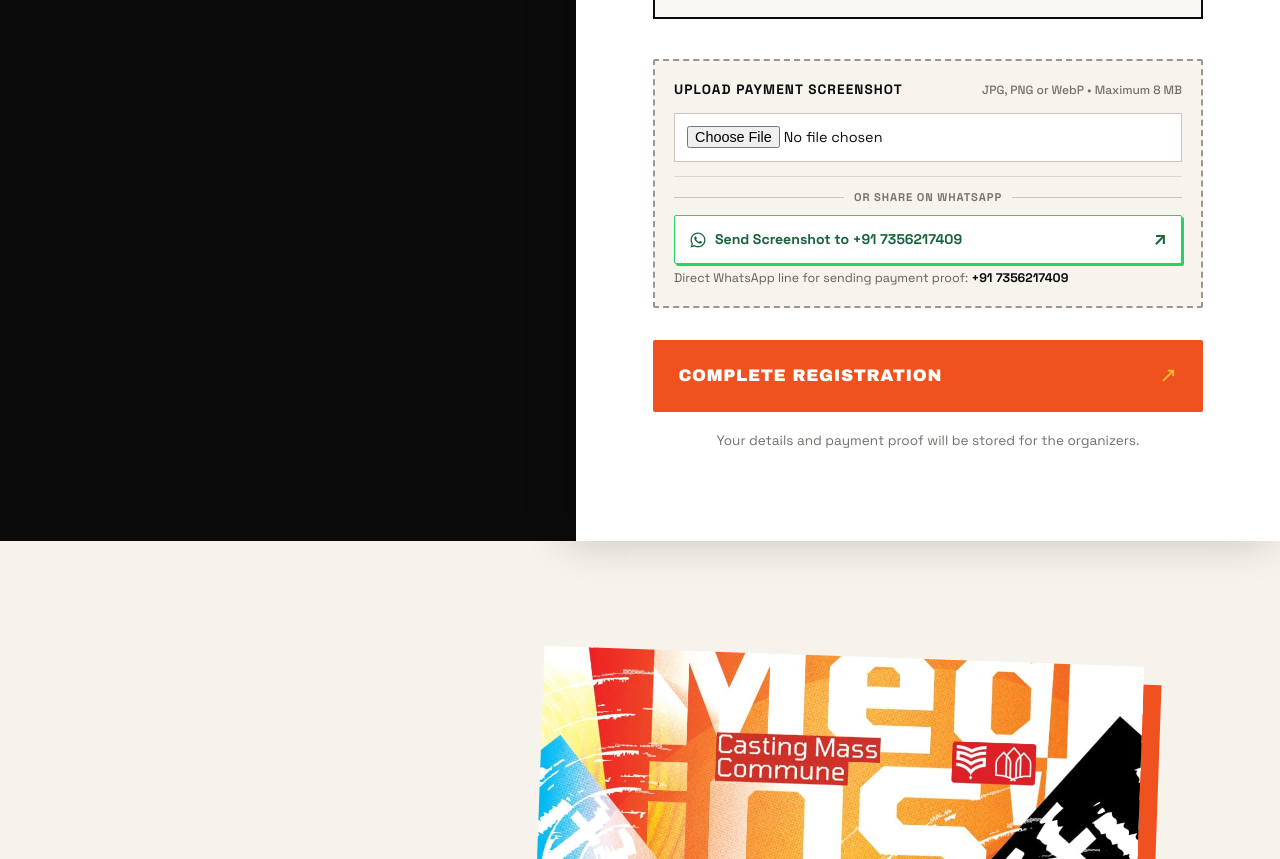
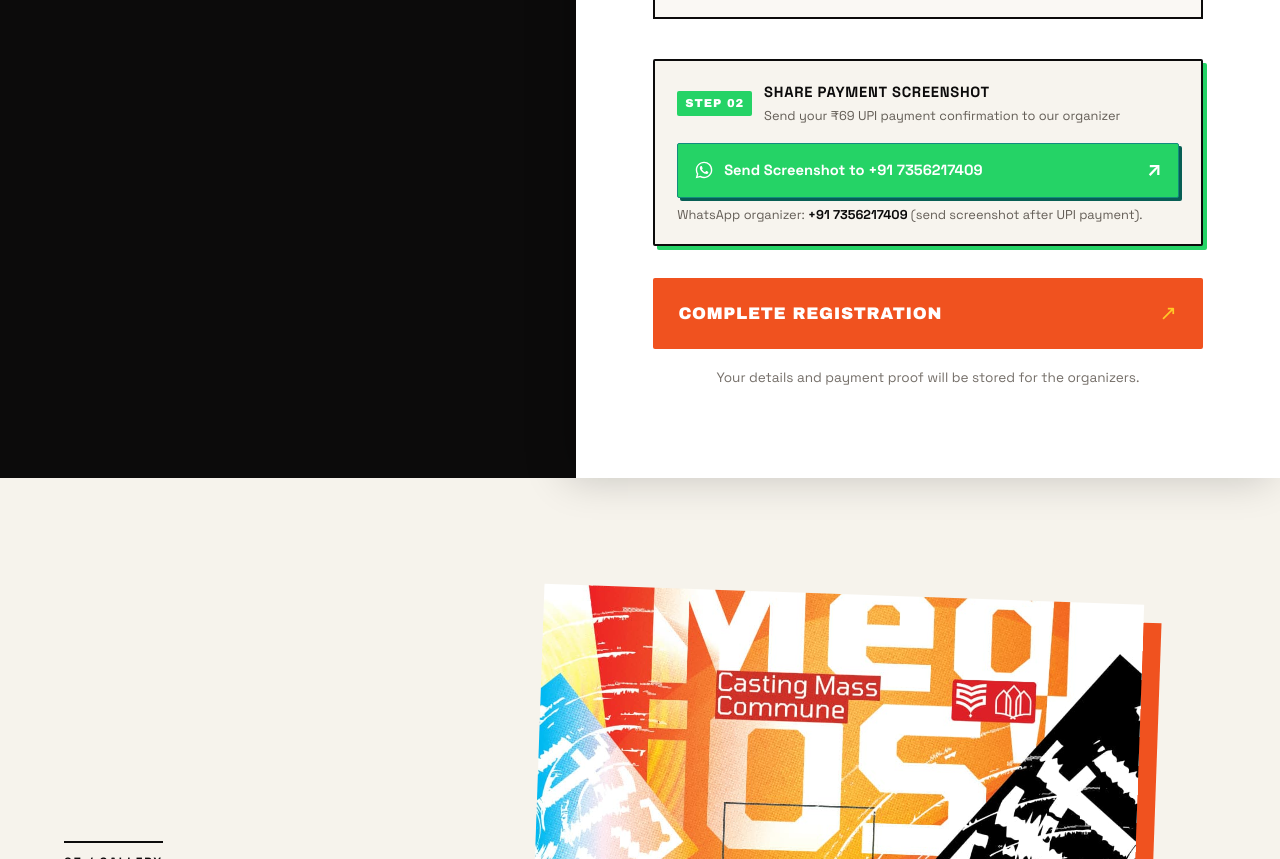
Before and after one commit to ameen-73/medios-26, a website: page index.html in a window 1280 px wide. Shown: the part 2173-3032 px from the top of the page. Drawn offline with Linux system fonts and the light colour scheme.

Commit message:
feat: implement frontend application with styles, scripts, registration page, and WhatsApp payment confirmation

```diff
--- a/css/styles.css
+++ b/css/styles.css
@@ -495,146 +495,92 @@ button, input, textarea, select {
   cursor: pointer;
 }
 
-/* Proof Upload */
-.proof-upload {
+/* Payment Screenshot via WhatsApp Box */
+.proof-wa-box {
   background: #f7f4ee;
-  border: 2px dashed #9d9690;
+  border: 2px solid var(--k);
   margin: 0 0 2rem;
-  padding: 1.2rem;
+  padding: 1.25rem 1.4rem;
   border-radius: 2px;
-  transition: border-color 0.2s ease;
+  box-shadow: 4px 4px 0 #25D366;
 }
 
-.proof-upload:hover {
-  border-color: var(--o);
+.proof-wa-header {
+  display: flex;
+  align-items: center;
+  gap: 12px;
+  margin-bottom: 1rem;
 }
 
-.proof-upload label {
-  justify-content: space-between;
-  align-items: baseline;
-  gap: 1rem;
-  margin-bottom: 0.8rem;
-  display: flex;
-  cursor: pointer;
+.proof-wa-tag {
+  background: #25D366;
+  color: #fff;
+  font-family: var(--font-heading);
+  font-size: 0.72rem;
+  padding: 4px 8px;
+  letter-spacing: 0.08em;
+  border-radius: 2px;
+  flex-shrink: 0;
 }
 
-.proof-upload label strong {
-  font-size: 0.85rem;
+.proof-wa-title strong {
+  display: block;
+  font-size: 0.92rem;
   text-transform: uppercase;
-  letter-spacing: 0.08em;
+  letter-spacing: 0.05em;
+  color: var(--k);
 }
 
-.proof-upload label span {
-  color: #756f69;
-  font-size: 0.75rem;
-  font-weight: 500;
-}
-
-.proof-upload input[type="file"] {
-  background: #fff;
-  border: 1px solid #cbc5bf;
-  width: 100%;
-  padding: 0.75rem;
-  font-size: 0.9rem;
-  cursor: pointer;
-}
-
-.proof-preview-box {
-  margin-top: 10px;
-  display: none;
-  align-items: center;
-  gap: 12px;
-  background: #fff;
-  padding: 8px 12px;
-  border: 1px solid #ddd;
-}
-
-.proof-preview-box img {
-  width: 44px;
-  height: 44px;
-  object-fit: cover;
-  border: 1px solid #ccc;
-}
-
-.proof-preview-box span {
+.proof-wa-title small {
+  color: #635d56;
   font-size: 0.8rem;
-  color: #444;
-  word-break: break-all;
-}
-
-/* Proof WhatsApp Share Option */
-.proof-wa-share {
-  margin-top: 14px;
-  padding-top: 12px;
-  border-top: 1px solid #ded7cf;
-}
-
-.proof-wa-divider {
-  display: flex;
-  align-items: center;
-  text-align: center;
-  margin-bottom: 10px;
-}
-
-.proof-wa-divider::before,
-.proof-wa-divider::after {
-  content: '';
-  flex: 1;
-  border-bottom: 1px solid #cbc5bf;
-}
-
-.proof-wa-divider span {
-  padding: 0 10px;
-  color: #7a736c;
-  font-size: 0.7rem;
-  font-weight: 700;
-  letter-spacing: 0.08em;
 }
 
 .proof-wa-btn {
   display: flex;
   align-items: center;
   justify-content: space-between;
-  background: #ffffff;
-  color: #17643b;
-  border: 1.5px solid #25D366;
-  padding: 10px 14px;
+  background: #25D366;
+  color: #ffffff !important;
+  border: 1.5px solid #128C7E;
+  padding: 12px 16px;
   text-decoration: none;
   font-weight: 700;
-  font-size: 0.88rem;
+  font-size: 0.92rem;
   border-radius: 2px;
-  box-shadow: 2px 2px 0 #25D366;
+  box-shadow: 3px 3px 0 #075E54;
   transition: all 0.2s ease;
 }
 
 .proof-wa-btn:hover {
-  background: #25D366;
-  color: #ffffff;
-  transform: translate(-1px, -1px);
-  box-shadow: 3px 3px 0 #128C7E;
+  background: #20ba59;
+  transform: translate(-2px, -2px);
+  box-shadow: 5px 5px 0 #075E54;
 }
 
 .proof-wa-btn .wa-btn-inner {
   display: flex;
   align-items: center;
-  gap: 8px;
+  gap: 10px;
 }
 
 .proof-wa-btn svg {
   flex-shrink: 0;
   fill: currentColor;
+  width: 20px;
+  height: 20px;
 }
 
 .proof-wa-btn b {
-  font-size: 1.1rem;
+  font-size: 1.2rem;
 }
 
 .proof-wa-hint {
   color: #635d56;
-  font-size: 0.78rem;
-  margin-top: 6px;
+  font-size: 0.8rem;
+  margin-top: 8px;
   margin-bottom: 0;
-  line-height: 1.4;
+  line-height: 1.45;
 }
 
 .proof-wa-hint strong {
--- a/index.html
+++ b/index.html
@@ -145,32 +145,25 @@
           </div>
         </div>
 
-        <!-- Payment Screenshot Upload -->
-        <div class="proof-upload" id="proof-upload-section">
-          <label for="paymentProof">
-            <strong>Upload payment screenshot</strong>
-            <span>JPG, PNG or WebP • Maximum 8 MB</span>
-          </label>
-          <input id="paymentProof" name="paymentProof" type="file" accept="image/jpeg,image/png,image/webp"/>
-
-          <div class="proof-preview-box" id="proof-preview">
-            <img id="proof-img" src="" alt="Proof Preview"/>
-            <span id="proof-file-name"></span>
+        <!-- Payment Screenshot on WhatsApp Box -->
+        <div class="proof-wa-box" id="proof-upload-section">
+          <div class="proof-wa-header">
+            <div class="proof-wa-tag">STEP 02</div>
+            <div class="proof-wa-title">
+              <strong>Share Payment Screenshot</strong>
+              <small>Send your ₹69 UPI payment confirmation to our organizer</small>
             </div>
-
-          <div class="proof-wa-share">
-            <div class="proof-wa-divider"><span>OR SHARE ON WHATSAPP</span></div>
+          </div>
           <a href="https://wa.me/917356217409?text=Hi%2C%20sharing%20my%20payment%20screenshot%20for%20Media%20Conclave%202026%20registration." target="_blank" rel="noopener noreferrer" class="proof-wa-btn" id="share-proof-wa-btn">
             <div class="wa-btn-inner">
-                <svg viewBox="0 0 24 24" width="18" height="18">
+              <svg viewBox="0 0 24 24" aria-hidden="true">
                 <path d="M12.04 2c-5.46 0-9.91 4.45-9.91 9.91 0 1.75.46 3.45 1.32 4.95L2.05 22l5.25-1.38c1.45.79 3.08 1.21 4.74 1.21 5.46 0 9.91-4.45 9.91-9.91 0-2.65-1.03-5.14-2.9-7.01A9.816 9.816 0 0 0 12.04 2zm.01 1.67c2.2 0 4.26.86 5.82 2.42a8.225 8.225 0 0 1 2.41 5.83c0 4.54-3.7 8.24-8.24 8.24-1.48 0-2.93-.4-4.2-1.15l-.3-.18-3.12.82.83-3.04-.2-.31a8.196 8.196 0 0 1-1.26-4.38c0-4.54 3.7-8.24 8.24-8.24h.02zm-3.5 3.6c-.2 0-.44.07-.67.33-.23.26-.88.86-.88 2.1s.9 2.44 1.03 2.61c.13.17 1.77 2.7 4.29 3.79.6.26 1.07.41 1.44.53.6.19 1.15.16 1.59.1.48-.07 1.49-.61 1.7-1.2.21-.59.21-1.09.15-1.2-.06-.11-.23-.17-.48-.3-.25-.12-1.49-.73-1.72-.82-.23-.08-.4-.13-.57.13-.17.25-.66.82-.81.99-.15.17-.3.19-.55.07-.25-.13-1.07-.39-2.03-1.25-.75-.67-1.26-1.5-1.41-1.75-.15-.26-.02-.4.11-.53.11-.11.25-.3.38-.45.12-.15.17-.26.25-.43.08-.17.04-.32-.02-.45-.06-.13-.57-1.37-.78-1.88-.2-.49-.41-.43-.57-.43z"/>
               </svg>
               <span>Send Screenshot to +91 7356217409</span>
             </div>
             <b>↗</b>
           </a>
-            <p class="proof-wa-hint">Direct WhatsApp line for sending payment proof: <strong>+91 7356217409</strong></p>
-          </div>
+          <p class="proof-wa-hint">WhatsApp organizer: <strong>+91 7356217409</strong> (send screenshot after UPI payment).</p>
         </div>
 
         <!-- Dynamic Venue Payment Step (Hidden Initially) -->
--- a/js/main.js
+++ b/js/main.js
@@ -10,10 +10,6 @@ document.addEventListener("DOMContentLoaded", () => {
   const venueStep = document.getElementById("venue-payment-step");
   const proofUpload = document.getElementById("proof-upload-section");
   const paidCheckbox = document.getElementById("paid-checkbox");
-  const proofInput = document.getElementById("paymentProof");
-  const proofPreview = document.getElementById("proof-preview");
-  const proofFileName = document.getElementById("proof-file-name");
-  const proofImg = document.getElementById("proof-img");
   const submitBtn = document.getElementById("submit-btn");
   const formStatus = document.getElementById("form-status");
 
@@ -29,8 +25,6 @@ document.addEventListener("DOMContentLoaded", () => {
 
   // Default payment mode is online
   let currentPaymentMethod = "online";
-  let base64ProofData = "";
-  let proofFileType = "";
 
   // Handle payment method switch
   payOptions.forEach(radio => {
@@ -46,14 +40,12 @@ document.addEventListener("DOMContentLoaded", () => {
         if (proofUpload) proofUpload.style.display = "block";
         if (venueStep) venueStep.style.display = "none";
         if (paidCheckbox) paidCheckbox.required = true;
-        if (proofInput) proofInput.required = false;
-        if (formStatus) formStatus.textContent = "Upload your payment screenshot or share it to WhatsApp (+91 7356217409).";
+        if (formStatus) formStatus.textContent = "Please pay ₹69 via UPI and share screenshot on WhatsApp (+91 7356217409).";
       } else {
         if (onlineStep) onlineStep.style.display = "none";
         if (proofUpload) proofUpload.style.display = "none";
         if (venueStep) venueStep.style.display = "flex";
         if (paidCheckbox) paidCheckbox.required = false;
-        if (proofInput) proofInput.required = false;
         if (formStatus) formStatus.textContent = "No payment screenshot is needed for venue payment.";
       }
     });
@@ -62,7 +54,7 @@ document.addEventListener("DOMContentLoaded", () => {
   // Dynamic WhatsApp Screenshot Share Button
   const shareProofWaBtn = document.getElementById("share-proof-wa-btn");
   if (shareProofWaBtn) {
-    shareProofWaBtn.addEventListener("click", (e) => {
+    shareProofWaBtn.addEventListener("click", () => {
       const waNumber = window.MC_CONFIG?.WHATSAPP_NUMBER || "7356217409";
       const name = (document.getElementById("name")?.value || "").trim();
       const campus = (document.getElementById("campus")?.value || "").trim();
@@ -74,37 +66,6 @@ document.addEventListener("DOMContentLoaded", () => {
       }
 
       shareProofWaBtn.href = `https://wa.me/91${waNumber}?text=${encodeURIComponent(text)}`;
-    });
-  }
-
-  // Handle proof image upload & preview
-  if (proofInput) {
-    proofInput.addEventListener("change", function () {
-      const file = this.files[0];
-      if (!file) {
-        base64ProofData = "";
-        if (proofPreview) proofPreview.style.display = "none";
-        return;
-      }
-
-      // Check max size: 8MB
-      if (file.size > 8 * 1024 * 1024) {
-        alert("Selected file is larger than 8 MB. Please choose a smaller file.");
-        this.value = "";
-        base64ProofData = "";
-        if (proofPreview) proofPreview.style.display = "none";
-        return;
-      }
-
-      proofFileType = file.type || "image/jpeg";
-      const reader = new FileReader();
-      reader.onload = function (e) {
-        base64ProofData = e.target.result;
-        if (proofImg) proofImg.src = base64ProofData;
-        if (proofFileName) proofFileName.textContent = `${file.name} (${(file.size / 1024).toFixed(1)} KB)`;
-        if (proofPreview) proofPreview.style.display = "flex";
-      };
-      reader.readAsDataURL(file);
     });
   }
 
@@ -156,7 +117,7 @@ document.addEventListener("DOMContentLoaded", () => {
         paymentMethod: paymentMethod,
         paid: paymentMethod === "online" ? "yes" : "no",
         amount: fee,
-        paymentProof: base64ProofData || "",
+        paymentProof: "",
         status: paymentMethod === "online" ? "Verified" : "Pending (Venue)",
         createdAt: new Date().toLocaleString()
       };
@@ -205,14 +166,14 @@ document.addEventListener("DOMContentLoaded", () => {
       const waGroupUrl = window.MC_CONFIG?.WHATSAPP_GROUP_URL || "https://chat.whatsapp.com/J3MuwpCT0JPCCyANZIxfWH";
       const waNumber = window.MC_CONFIG?.WHATSAPP_NUMBER || "7356217409";
       const paymentSummary = paymentMethod === "online"
-        ? `Online — ₹${fee} proof uploaded`
+        ? `Online — ₹${fee} (WhatsApp confirmation)`
         : `Pay ₹${fee} at the venue`;
 
       const waText = `*MEDIA CONCLAVE REGISTRATION*\nID: ${regId}\nName: ${name}\nCampus: ${campus}\nClass: ${className}\nPhone: ${phone}\nPayment: ${paymentSummary}`;
       const waUrl = `https://wa.me/91${waNumber}?text=${encodeURIComponent(waText)}`;
 
       const successMsg = paymentMethod === "online"
-        ? `Registration and payment screenshot saved successfully! Registration ID: ${regId}`
+        ? `Registration confirmed! Please share your payment screenshot with our organizer. Registration ID: ${regId}`
         : `Registration saved! Your place is reserved. Please pay ₹${fee} at the venue. Registration ID: ${regId}`;
 
       setStatus(successMsg, "success", waGroupUrl);
@@ -222,8 +183,6 @@ document.addEventListener("DOMContentLoaded", () => {
 
       // Reset form
       form.reset();
-      if (proofPreview) proofPreview.style.display = "none";
-      base64ProofData = "";
 
       if (submitBtn) {
         submitBtn.disabled = false;
```
Also changed, not shown: register/index.html (+10 -17 lines), README.md. Lines whose indentation alone changed are shown as unchanged.
